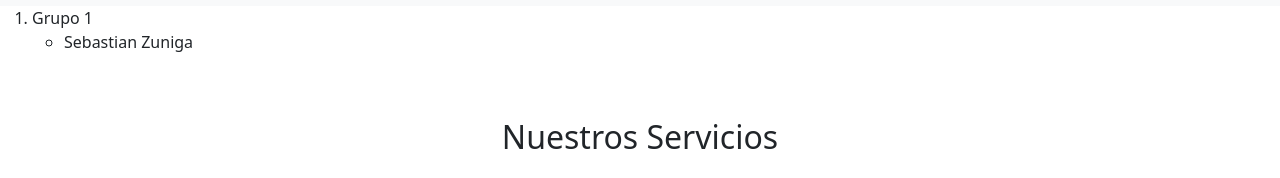
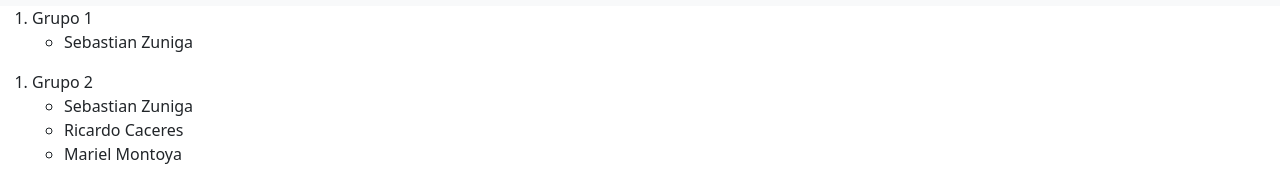
Before and after one commit to Gh0stRaccoon/simple_page_bootstrap, a plain HTML site: page index.html in a window 1280 px wide. Shown: the part 321-499 px from the top of the page. Drawn offline with nearby package versions, Linux system fonts and the light colour scheme; grey boxes are pictures that could not be loaded.

Commit message:
añadi nombres de grupo

```diff
--- a/index.html
+++ b/index.html
@@ -56,6 +56,16 @@
       </li>
     </ol>
 
+    <ol>
+      <li>
+        Grupo 2
+        <ul>
+          <li>Sebastian Zuniga</li>
+          <li>Ricardo Caceres</li>
+          <li>Mariel Montoya</li>
+        </ul>
+      </li>
+    </ol>
     <!-- Servicios -->
     <section class="py-5" id="servicios">
       <div class="container">
```
